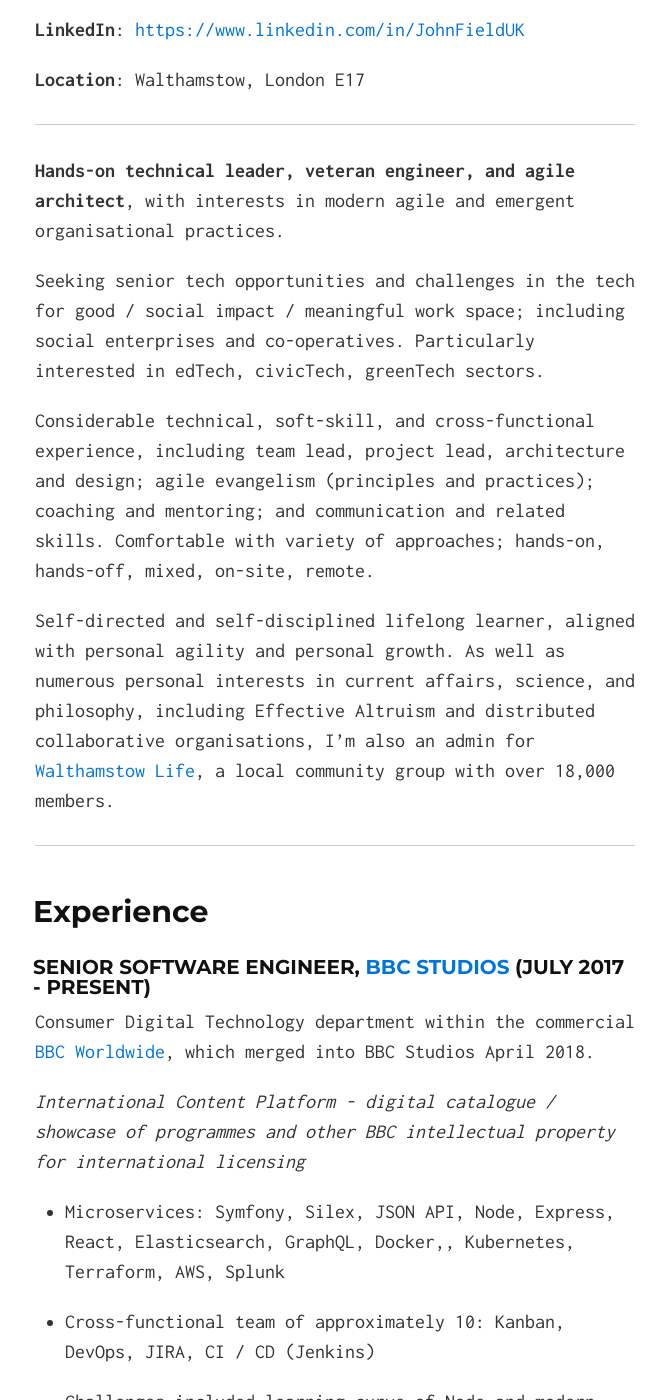
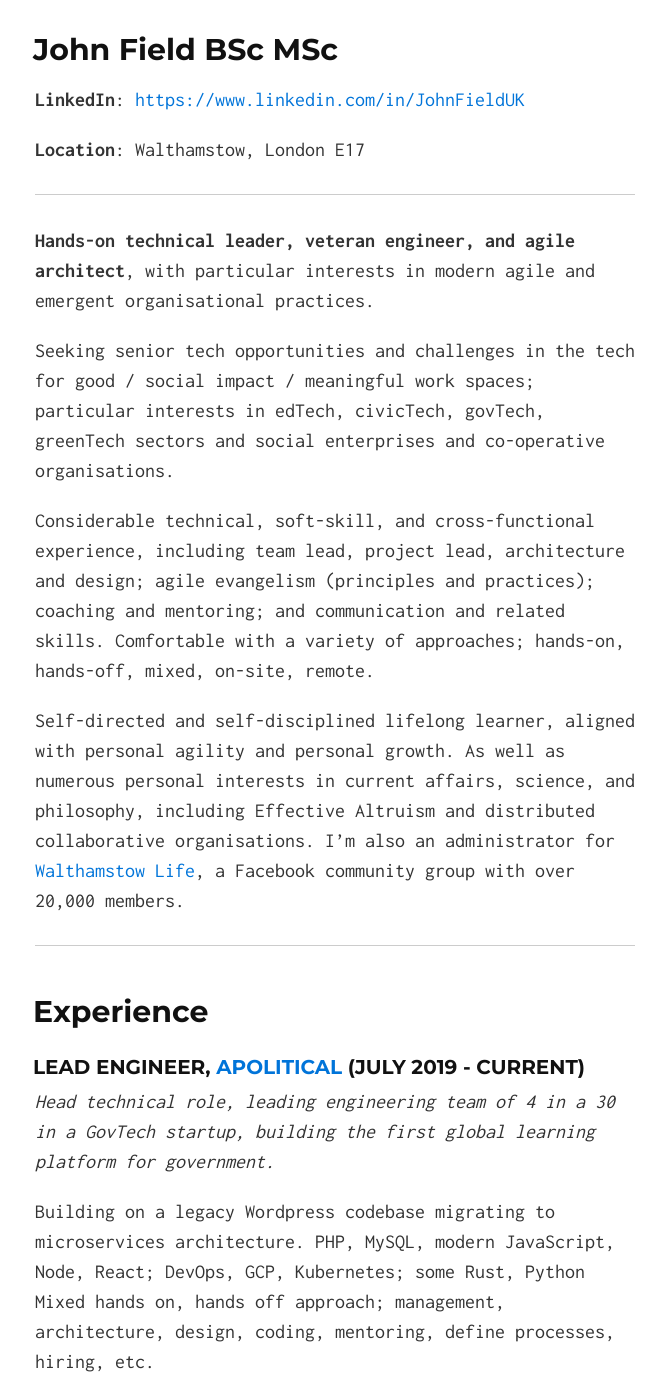
Before and after one commit to JohnField/johnfield.github.io, a Jekyll site: the page built from cv.md, in a window 1280 px wide and 1400 px high, scrolled down 356 px. Shown: the whole window, without its empty margins (305-971 px from the left). Built offline with Jekyll 4.4.1, drawn with Linux system fonts in a browser that asks for light colours; our own code applies the rules of GitHub Pages for plain Markdown files; some of the changed text lies outside the part shown.

Commit message:
Update cv.md

```diff
--- a/cv.md
+++ b/cv.md
@@ -1,6 +1,8 @@
 Imported from [http://bit.ly/johnfieldcv](http://bit.ly/johnfieldcv) with [gdocs2md](https://github.com/mangini/gdocs2md)
 
 * * *
+
+## John Field BSc MSc
 
 **LinkedIn**: [https://www.linkedin.com/in/JohnFieldUK](https://www.linkedin.com/in/JohnFieldUK)
 
@@ -9,27 +11,37 @@
 * * *
 
 
-**Hands-on technical leader, veteran engineer, and agile architect**, with interests in modern agile and emergent organisational practices.
+**Hands-on technical leader, veteran engineer, and agile architect**, with particular interests in modern agile and emergent organisational practices.
 
-Seeking senior tech opportunities and challenges in the tech for good / social impact / meaningful work space; including social enterprises and co-operatives. Particularly interested in edTech, civicTech, greenTech sectors.
+Seeking senior tech opportunities and challenges in the tech for good / social impact / meaningful work spaces; particular interests in edTech, civicTech, govTech, greenTech sectors and social enterprises and co-operative organisations.
 
-Considerable technical, soft-skill, and cross-functional experience, including team lead, project lead, architecture and design; agile evangelism (principles and practices); coaching and mentoring; and communication and related skills. Comfortable with variety of approaches; hands-on, hands-off, mixed, on-site, remote.
+Considerable technical, soft-skill, and cross-functional experience, including team lead, project lead, architecture and design; agile evangelism (principles and practices); coaching and mentoring; and communication and related skills. Comfortable with a variety of approaches; hands-on, hands-off, mixed, on-site, remote.
 
-Self-directed and self-disciplined lifelong learner, aligned with personal agility and personal growth. As well as numerous personal interests in current affairs, science, and philosophy, including Effective Altruism and distributed collaborative organisations, I’m also an admin for [Walthamstow Life](https://www.facebook.com/groups/walthamstowlife/), a local community group with over 18,000 members.
+Self-directed and self-disciplined lifelong learner, aligned with personal agility and personal growth. As well as numerous personal interests in current affairs, science, and philosophy, including Effective Altruism and distributed collaborative organisations. I’m also an administrator for [Walthamstow Life](https://www.facebook.com/groups/walthamstowlife/), a Facebook community group with over 20,000 members.
 * * *
 
 
 ## Experience
 
-#### Senior Software Engineer, [BBC Studios](https://www.bbcstudios.com/) (July 2017 - present)
+#### Lead Engineer, [Apolitical](https://apolitical.co/) (July 2019 - current)
+
+*Head technical role, leading engineering team of 4 in a 30 in a GovTech startup, building the first global learning platform for government.*
+
+Building on a legacy Wordpress codebase migrating to microservices architecture. PHP, MySQL, modern JavaScript, Node, React; DevOps, GCP, Kubernetes; some Rust, Python
+Mixed hands on, hands off approach; management, architecture, design, coding, mentoring, define processes, hiring, etc.
+
+* * *
+
+
+#### Senior Software Engineer, [BBC Studios](https://www.bbcstudios.com/) (July 2017 - May 2019)
 
 Consumer Digital Technology department within the commercial [BBC Worldwide](https://www.bbcworldwide.com/), which merged into BBC Studios April 2018.
 
 *International Content Platform - digital catalogue / showcase of programmes and other BBC intellectual property for international licensing*
 
-* Microservices: Symfony, Silex, JSON API, Node, Express, React, Elasticsearch, GraphQL, Docker,, Kubernetes, Terraform, AWS, Splunk
+* Microservices: Symfony, Silex, PHP, JSON API, Node, Express, React, Elasticsearch, GraphQL, MySQL, Postgres, Docker
 
-* Cross-functional team of approximately 10: Kanban, DevOps, JIRA, CI / CD (Jenkins)
+* Mixed-role team of up to 10: Kanban, DevOps, JIRA, CI / CD (Jenkins), Kubernetes, Terraform, AWS, Splunk
 
 * Challenges included learning-curve of Node and modern Javascript; some legacy site maintenance
 
@@ -38,15 +50,15 @@
 
 #### Learning Platform Team Lead, [AVADO](https://www.blenheimchalcot.com/ventures/avado) (Mar 2017 - June 2017)
 
-*Team Lead with elements of tech lead, agile coach / practitioner, and scrum-master for a heavily customised Moodle (PHP) codebase running on WISP stack (Windows, IIS, SQL Server, PHP) integrated with various Microsoft systems*
+*Team Lead with elements of tech lead, agile coach / practitioner, and scrum-master for a heavily customised Moodle (PHP) codebase running on legacy WISP stack with various Microsoft ecosystem integrations*
 
-* Build, scale, and lead a cross-functional development team; transition to LEPP stack (Linux, Nginx, PHP, PostgreSQL) in Vagrant / Salt / Azure environment as part of cost reduction
+* Build and lead a cross-functional development team; transition from legacy WISP to LEPP stack in mixed cloud environment as part of cost reduction
 
-* Understand and stabilise legacy platform. Document codebase, processes, other tacit knowledge lost due to staff turnover. Fix critical bugs, perform deployments, etc.
+* Understand and stabilise legacy platform. Document codebase, processes, implicit / lost knowledge, critical fixes, deployments, etc.
 
-* Take ownership of typical legacy Scrum implementation (JIRA). Act as scrum-master and de-facto project manager, working with multiple internal stakeholders. Project discovery, sprint planning / retrospectives, organising QA, etc.
+* Act in typical pseudo-scrum JIRA legacy environment. Project discovery, sprint planning / retrospectives, organising QA, work with stakeholders, etc.
 
-* Build-in modern Agile practices to increase quality, reduce risk, and foster culture change / learning mindset
+* Establish Modern Agile practices to increase quality, reduce risk, foster learning culture
 
 * * *
 
@@ -216,5 +228,3 @@
 #### [Wallingford School](http://www.wallingford.oxon.sch.uk/), Wallingford (1985-1992)
 
 GSCES & A-Levels, including Maths, Physics, Biology
-
-* * *
```
